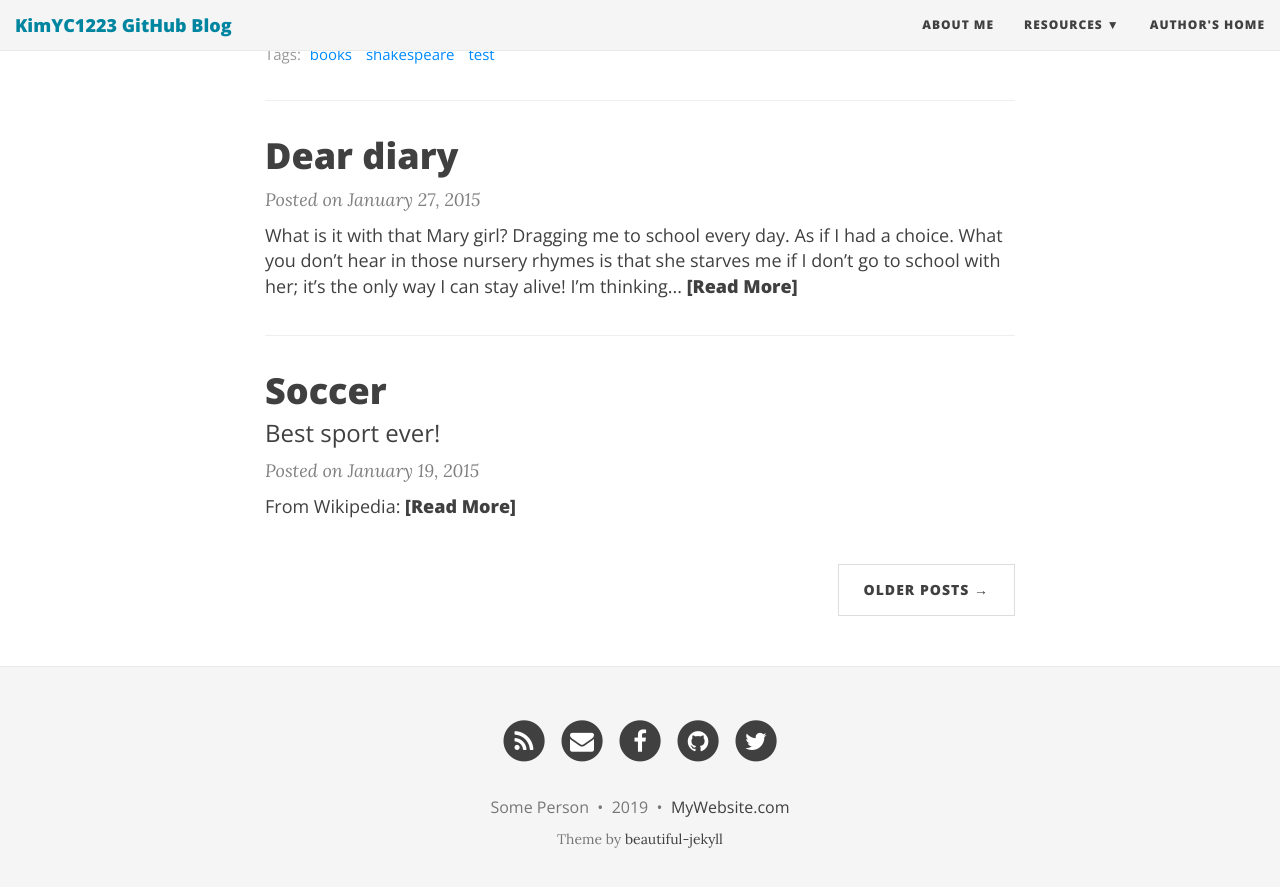
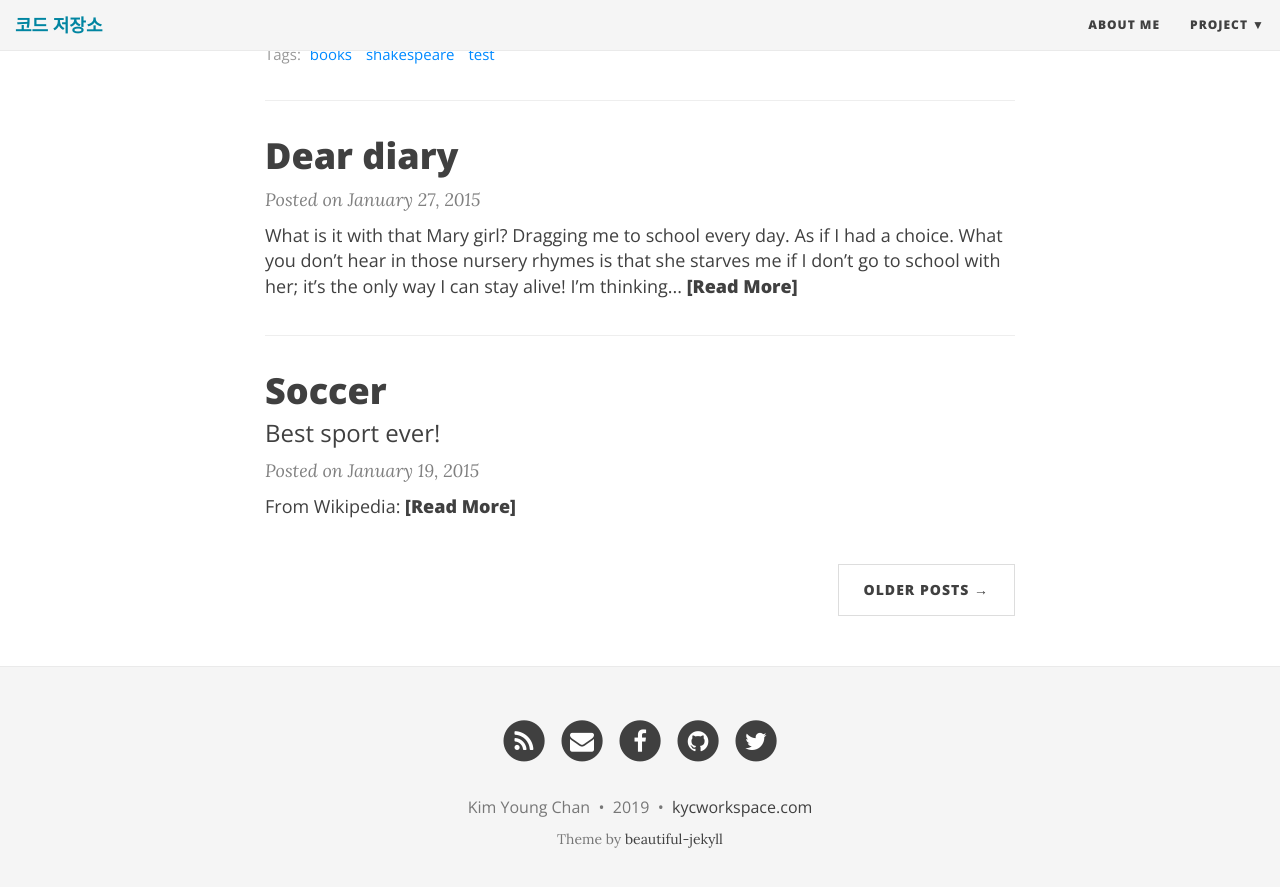
Before and after one commit to charlieppark/charlieppark.github.io-backup, a Jekyll site: the page built from index.html, in a window 1280 px wide and 900 px high, scrolled down 1410 px. Shown: the top 887 px of the window. Built offline with Jekyll 4.4.1, drawn with Linux system fonts in a browser that asks for light colours; nearby versions of some CDN libraries; the list of posts is cut into pages by our own code; some of the changed lines change nothing that is shown.

Commit message:
config file update

```diff
--- a/_config.yml
+++ b/_config.yml
@@ -1,10 +1,10 @@
 # --- General options --- #
 
 # Name of website
-title: KimYC1223 GitHub Blog
+title: 코드 저장소
 
 # Short description of your site
-description: A virtual proof that I'm awesome
+description: 끊임없이 성장하라
 
 # --- Local development options ---
 # If your website is hosted locally rather than on GitHub, then you need to uncomment the next two parameters to set the url and baseurl
@@ -21,10 +21,10 @@ description: A virtual proof that I'm awesome
 # List of links in the navigation bar
 navbar-links:
   About Me: "aboutme"
-  Resources:
-    - Beautiful Jekyll: "http://deanattali.com/beautiful-jekyll/"
-    - Learn markdown: "http://www.markdowntutorial.com/"
-  Author's home: "http://deanattali.com"
+  Project:
+    - KAU 2019 G.W.: "https://github.com/KimYC1223/Hyperledger_PCtoRASP"
+    - KAU 2019 HW Design: "https://github.com/KimYC1223/KAU_HW_2018"
+    - KAU 2018 Embedded Design: "https://github.com/KimYC1223/KAU_EMBEDED_19"
 
 # Image to show in the navigation bar - image must be a square (width = height)
 # Remove this parameter if you don't want an image in the navbar
@@ -60,7 +60,7 @@ footer-link-col: "#404040"
 # Change all these values or delete the ones you don't want.
 # Important: you must keep the "name" parameter, everything else you can remove
 author:
-  name: Some Person
+  name: Kim Young Chan
 
 # Select your active Social Network Links.
 # Uncomment the links you want to show in the footer and add your information to each link.
@@ -68,10 +68,10 @@ author:
 # If you want to add a new link that isn't here, you'll need to also edit the file _data/SocialNetworks.yml
 social-network-links:
   rss: true
-  email: "someone@example.com"
-  facebook: deanattali
-  github: daattali
-  twitter: daattali
+  email: "kau_esc@naver.com"
+  facebook: kimyc1223
+  github: KimYC1223
+  twitter: kimyc1223
 #  reddit: yourname
 #  linkedin: daattali
 #  xing: yourname
@@ -93,7 +93,7 @@ share-links-active:
 
 # How to display the link to the website in the footer
 # Remove this if you don't want a link in the footer
-url-pretty: "MyWebsite.com"  # eg. "deanattali.com/beautiful-jekyll"
+url-pretty: "kycworkspace.com"  # eg. "deanattali.com/beautiful-jekyll"
 
 # --- Web Statistics Section --- #
 
@@ -156,7 +156,7 @@ date_format: "%B %-d, %Y"
 # --- Don't need to touch anything below here (but you can if you want) --- #
 
 # Output options (more information on Jekyll's site)
-timezone: "America/Vancouver"
+timezone: "Asia/Seoul"
 markdown: kramdown
 highlighter: rouge
 permalink: /:year-:month-:day-:title/
```
